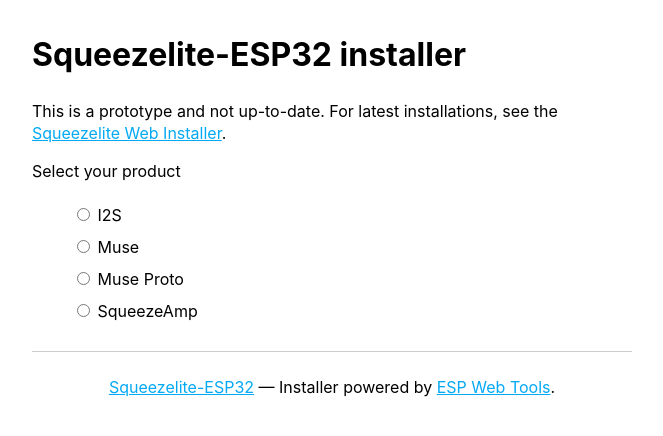
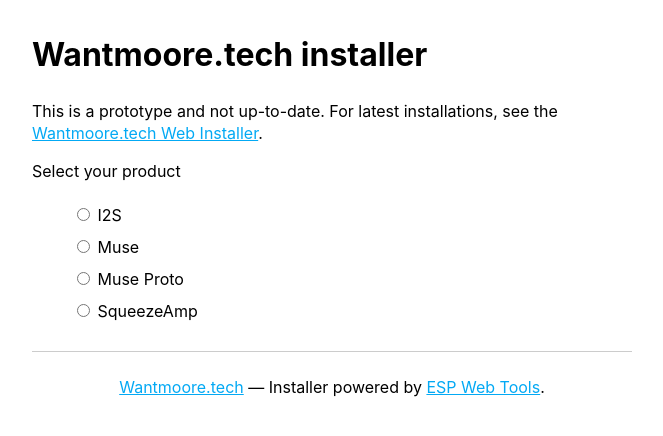
Before and after one commit to wantmoore/wantmooretech, a plain HTML site: page index.html in a window 1280 px wide. Shown: the whole page, without its empty margins (308-971 px from the left). Drawn offline with Linux system fonts and the light colour scheme.

Commit message:
Update index.html

```diff
--- a/index.html
+++ b/index.html
@@ -2,10 +2,10 @@
 <html>
   <head>
     <meta charset="utf-8" />
-    <title>Squeezelite-ESP32 installer</title>
+    <title>Wantmoore.tech installer</title>
     <meta
       name="description"
-      content="Easily allow users to install Squeezelite-ESP32 firmware on the web."
+      content="Easily allow users to install Wantmoore.tech firmware on the web."
     />
     <meta name="viewport" content="width=device-width" />
     <meta name="color-scheme" content="dark light" />
@@ -79,8 +79,8 @@
   </head>
   <body>
     <div class="content">
-      <h1>Squeezelite-ESP32 installer</h1>
-      <p>This is a prototype and not up-to-date. For latest installations, see the <a href="https://sle118.github.io/squeezelite-esp32-installer/">Squeezelite Web Installer</a>.</p>
+      <h1>Wantmoore.tech installer</h1>
+      <p>This is a prototype and not up-to-date. For latest installations, see the <a href="https://sle118.github.io/Wantmoore.tech-installer/">Wantmoore.tech Web Installer</a>.</p>
       <p>Select your product</p>
       <ul class="radios">
         <li>
@@ -101,8 +101,8 @@
       </p>
 
       <div class="footer">
-        <a href="https://github.com/sle118/squeezelite-esp32"
-          >Squeezelite-ESP32</a
+        <a href="https://github.com/sle118/Wantmoore.tech"
+          >Wantmoore.tech</a
         > &mdash;
         Installer powered by <a href="https://esphome.github.io/esp-web-tools/">ESP Web Tools</a>.
     </div>
```
